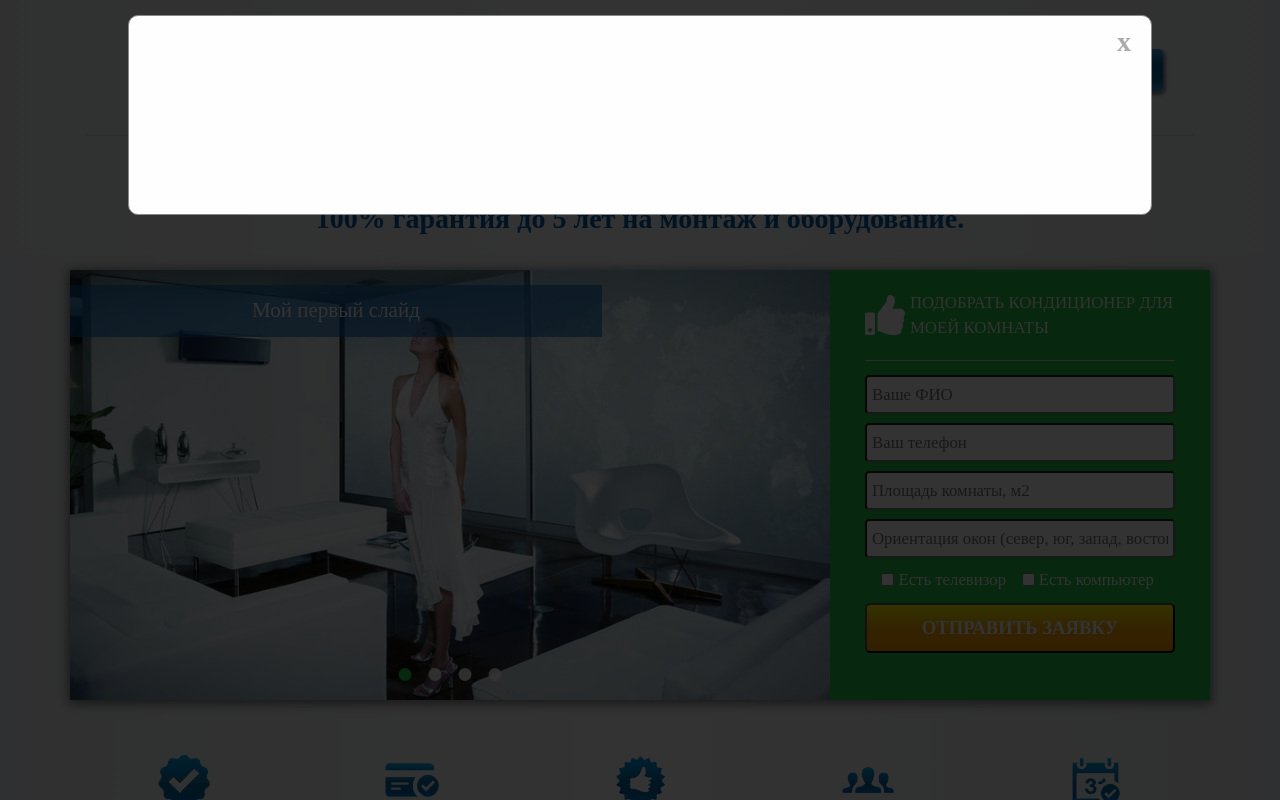
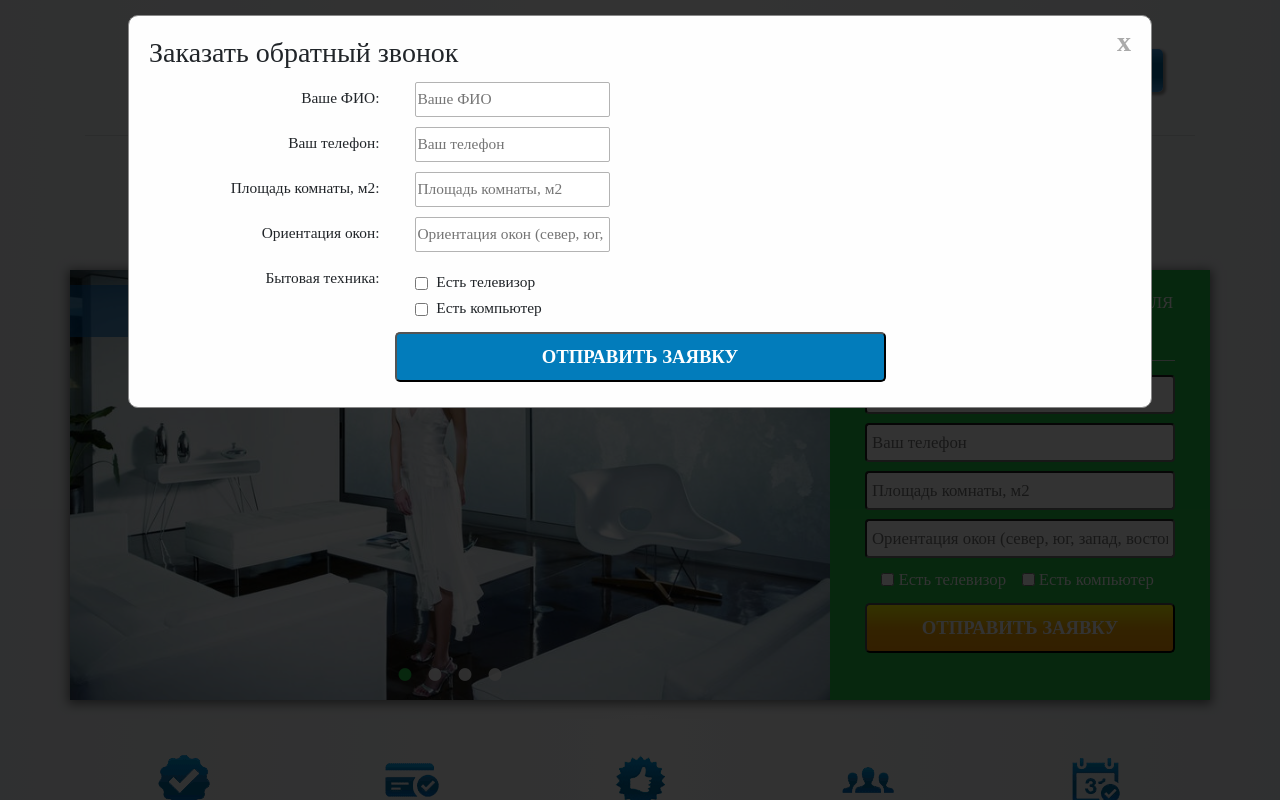
Before and after one commit to artem1y3/artem1y3.github.io, a PHP site: page / in a window 1280 px wide. Run offline with PHP 8.4, Linux system fonts and the light colour scheme; some libraries are stand-ins or nearby versions.

Commit message:
Next commit

```diff
--- a/index.html
+++ b/index.html
@@ -19,6 +19,38 @@
 <div class="modal-win">
   <div class="modal-win-content">
     <span class="close-win">x</span>
+    <h2>Заказать обратный звонок</h2>
+    <form action="mail.php" method="POST">
+      <div class="container-fluid">
+        <div class="row">
+          <div class="col-sm-3">Ваше ФИО:</div>
+          <div class="col-sm-9"><input type="text" name="fio" placeholder="Ваше ФИО"></div>
+        </div>
+        <div class="row">
+          <div class="col-sm-3">Ваш телефон:</div>
+          <div class="col-sm-9"><input type="text" name="tel" placeholder="Ваш телефон"></div>
+        </div>
+        <div class="row">
+          <div class="col-sm-3"> Площадь комнаты, м2:</div>
+          <div class="col-sm-9"><input type="text" name="area" placeholder="Площадь комнаты, м2"></div>
+        </div>
+        <div class="row">
+          <div class="col-sm-3">Ориентация окон:</div>
+          <div class="col-sm-9">
+            <input type="text" name="window" placeholder="Ориентация окон (север, юг, запад, восток)">
+          </div>
+        </div>
+        <div class="row">
+          <div class="col-sm-3">Бытовая техника: </div>
+          <div class="col-sm-9">
+            <div class="chkb"><input type="checkbox" name="tv"> Есть телевизор</div>
+            <div class="chkb"><input type="checkbox" name="pc"> Есть компьютер</div>
+          </div>
+        </div>
+      </div>
+
+      <div><input type="submit" value="ОТПРАВИТЬ ЗАЯВКУ" class="button-sub"></div>
+    </form>
   </div>
 </div>
 <!-- End modal window -->
@@ -361,7 +393,7 @@
     </div>
     <div class="row">
       <div class="col-lg-4">
-        <div style="background: url(images/sol3.jpg);100%;" class="solutions-item">
+        <div style="background: url(images/sol3.jpg);" class="solutions-item">
           <div class="sol-title">
             Мультисплит системы
           </div>
--- a/style.css
+++ b/style.css
@@ -34,6 +34,46 @@ p{
 	min-height: 200px;
 	border-radius: 10px;
 }
+
+.modal-win .button-sub{
+	background: #027cbb;
+	display: block;
+	width: 50%;
+	margin: 5px auto;
+}
+
+.modal-win .row input{
+	border-radius: 2px;
+	margin: 5px;
+	height: 35px;
+	border: 1px #b3b3b3 solid;
+}
+
+.modal-win .row div:nth-child(1){
+	text-align: right;
+	position: relative;
+	top: 9px;
+}
+
+.modal-win .row:nth-child(5) div:first-child{
+	text-align: left;
+}
+.modal-win .row:nth-child(5)>div:first-child{
+	text-align: right;
+}
+.modal-win .row:nth-child(5) input{
+	height: 25px;
+	vertical-align: middle;
+}
+
+/*.modal-win .chkb{*/
+	/*margin-left: 5px;*/
+/*}*/
+
+.modal-win form{
+	font-size: 1.1rem;
+}
+
 
 .close-win{
 	color: #aaa;
@@ -437,6 +477,7 @@ img{
     cursor: pointer;
 }
 
+
 .form .row{
 	margin-bottom: 30px;
 	/*box-shadow: 0 0 10px rgba(0,0,0,0.5);*/
```
